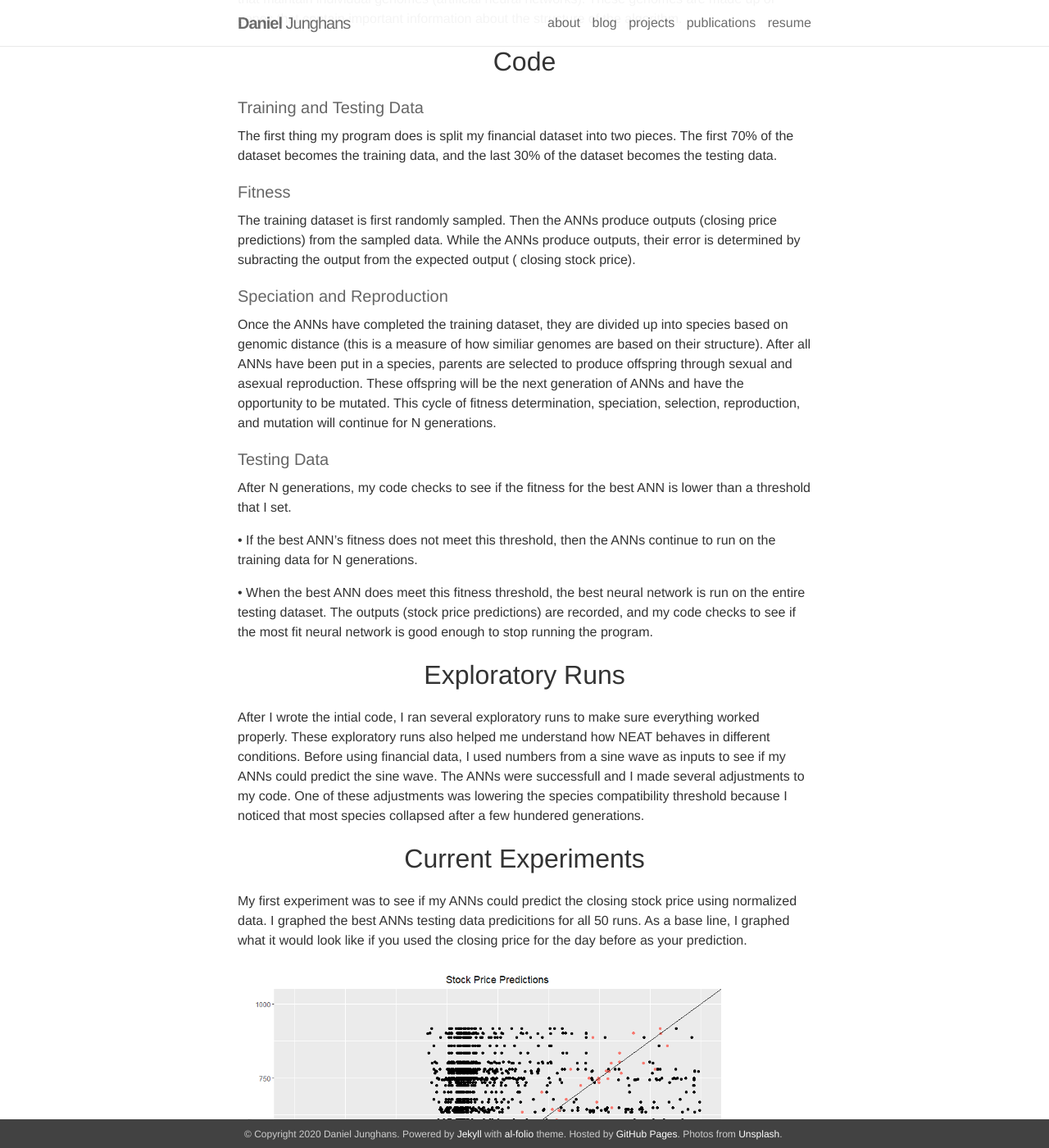
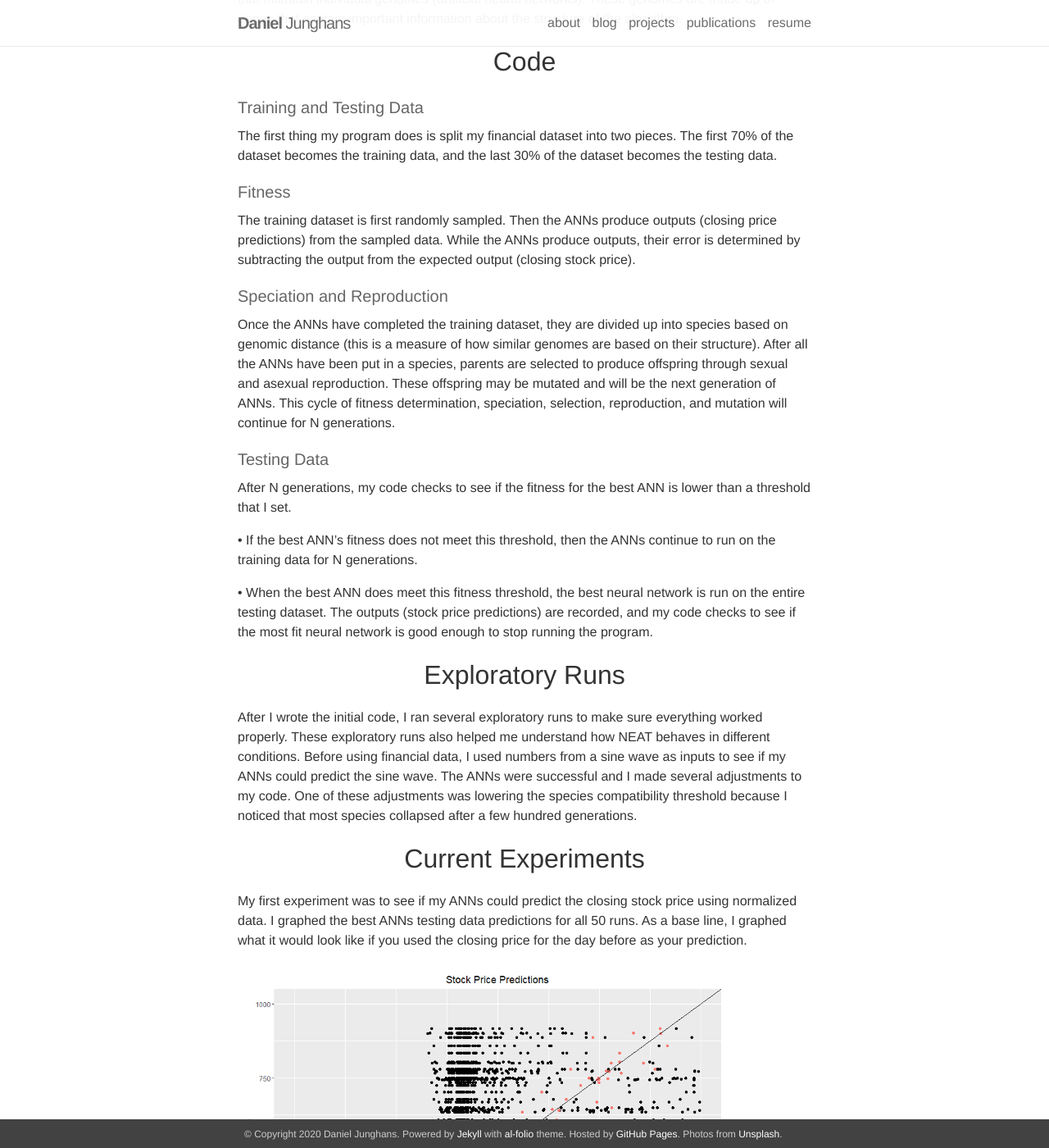
Before and after one commit to DanielJunghans/danieljunghans.github.io, a Jekyll site: the page built from _posts/2020-6-18-NEAT.markdown, in a window 1280 px wide and 1400 px high, scrolled down 994 px. Shown: the whole window at 82% size. Built offline with Jekyll 4.4.1, drawn with Linux system fonts in a browser that asks for light colours; nearby versions of some CDN libraries; some of the changed text lies outside the part shown.

Commit message:
more grammar fixes

```diff
--- a/_posts/2020-6-18-NEAT.markdown
+++ b/_posts/2020-6-18-NEAT.markdown
@@ -13,7 +13,7 @@
 While researching ANNs, I was introduced to the [Neural Evolution of Augmenting Topologies](https://ieeexplore.ieee.org/abstract/document/1004508?casa_token=GvSoqJe__7oAAAAA:4MxGQXXGS6P-w3srDdBVwXhW0vGG8oF9TGfN9W-RmY3o_7dS5259uk6JBSAKauHqO4Fi1gtntw) (NEAT). NEAT was developed by Dr. Kenneth O. Stanely and is a method for evolving ANNs. I am using NEAT for this project because neuroevolution will help my ANNs explore the problem landscape.
 
 <p style="text-align: center;"><font size="+3">Tesla Stock</font></p>
-For this project, I am using a stock with a highly volatile price. I want to use a stock with a highly volatile price because I believe it will lead to more versatile and complex algorithms. The company I am using is $TSLA because it meets my volatility requirement with a 52 week price range of $211.00 - $1027.48.
+For this project, I am using a stock with a highly volatile price. I want to use a stock with a highly volatile price because I believe it will lead to more versatile and complex algorithms. The company I am using is $TSLA because it meets my volatility requirement with a 52-week price range of $211.00 - $1027.48.
 
 <p style="text-align: center;"><font size="+3">Stock Data</font></p>
 The financial data consists of historical trading data and technical indicators. There are 19 variables in my dataset which serve as inputs for my ANNs. The financial data I decided to use for this research project was largely influenced by [this paper](https://www-mitpressjournals-org.proxy1.cl.msu.edu/doi/full/10.1162/neco_a_01124).
@@ -30,10 +30,10 @@
 
 <h4>Fitness</h4>
 The training dataset is first randomly sampled. Then the ANNs produce outputs (closing price predictions) from the sampled data. While the ANNs produce outputs, their error
-is determined by subracting the output from the expected output ( closing stock price).
+is determined by subtracting the output from the expected output (closing stock price).
 <br />
 <h4>Speciation and Reproduction</h4>
-Once the ANNs have completed the training dataset, they are divided up into species based on genomic distance (this is a measure of how similiar genomes are based on their structure). After all ANNs have been put in a species, parents are selected to produce offspring through sexual and asexual reproduction. These offspring will be the next generation of ANNs and have the opportunity to be mutated. This cycle of fitness determination, speciation, selection, reproduction, and mutation will continue for N generations.
+Once the ANNs have completed the training dataset, they are divided up into species based on genomic distance (this is a measure of how similar genomes are based on their structure). After all the ANNs have been put in a species, parents are selected to produce offspring through sexual and asexual reproduction. These offspring may be mutated and will be the next generation of ANNs. This cycle of fitness determination, speciation, selection, reproduction, and mutation will continue for N generations.
 <br />
 <h4>Testing Data</h4>
 After N generations, my code checks to see if the fitness for the best ANN is lower than a threshold that I set.
@@ -44,10 +44,10 @@
 
 
 <p style="text-align: center;"><font size="+3">Exploratory Runs</font></p>
-After I wrote the intial code, I ran several exploratory runs to make sure everything worked properly. These exploratory runs also helped me understand how NEAT behaves in different conditions. Before using financial data, I used numbers from a sine wave as inputs to see if my ANNs could predict the sine wave. The ANNs were successfull and I made several adjustments to my code. One of these adjustments was lowering the species compatibility threshold because I noticed that most species collapsed after a few hundered generations.
+After I wrote the initial code, I ran several exploratory runs to make sure everything worked properly. These exploratory runs also helped me understand how NEAT behaves in different conditions. Before using financial data, I used numbers from a sine wave as inputs to see if my ANNs could predict the sine wave. The ANNs were successful and I made several adjustments to my code. One of these adjustments was lowering the species compatibility threshold because I noticed that most species collapsed after a few hundred generations.
 
 <p style="text-align: center;"><font size="+3">Current Experiments</font></p>
-My first experiment was to see if my ANNs could predict the closing stock price using normalized data. I graphed the best ANNs testing data predicitions for all 50 runs. As a base line, I graphed what it would look like if you used the closing price for the day before as your prediction.
+My first experiment was to see if my ANNs could predict the closing stock price using normalized data. I graphed the best ANNs testing data predictions for all 50 runs. As a base line, I graphed what it would look like if you used the closing price for the day before as your prediction.
 
 <div class="img">
     <img class="col three" src="{{ site.baseurl }}/assets/img/graph1.PNG">
@@ -59,13 +59,13 @@
     <img class="col three" src="{{ site.baseurl }}/assets/img/graph2.PNG">
 </div>
 
-The ANNs clearly performed much better with access to all activation functions. Despite this improvement, the ANNs still failed to perform as well as using the closing price from the day before as the prediction. My second hypothesis was that normalizing the data made it dificult for the ANNs to identify important inputs. Here is the result of giving the ANNs access to all activation functions and running them on un-normalized data:
+The ANNs clearly performed much better with access to all activation functions. Despite this improvement, the ANNs still failed to perform as well as using the closing price from the day before as the prediction. My second hypothesis was that normalizing the data made it difficult for the ANNs to identify important inputs. Here is the result of giving the ANNs access to all activation functions and running them on un-normalized data:
 
 <div class="img">
     <img class="col three" src="{{ site.baseurl }}/assets/img/graph3.PNG">
 </div>
 
-My ANNs are now doing as well as the closing price from the day before. The horizontal line added to the residual plot represents the day befores average error.
+My ANNs are now doing as well as the closing price from the day before. The horizontal line added to the residual plot represents the average error for the day before.
 
 <p style="text-align: center;"><font size="+3">Future Work</font></p>
-This project has come quite far and I have plenty of ideas for the direction of this research project. For future experiments, I plan on experimenting with other selection schemes. I would also like to switch from feed forward to recurrant neural netowrks.
+This project has come quite far, and I have plenty of ideas for the direction of this research project. For future experiments, I plan on experimenting with other selection schemes. I would also like to switch from feed forward to recurrent neural networks.
```
